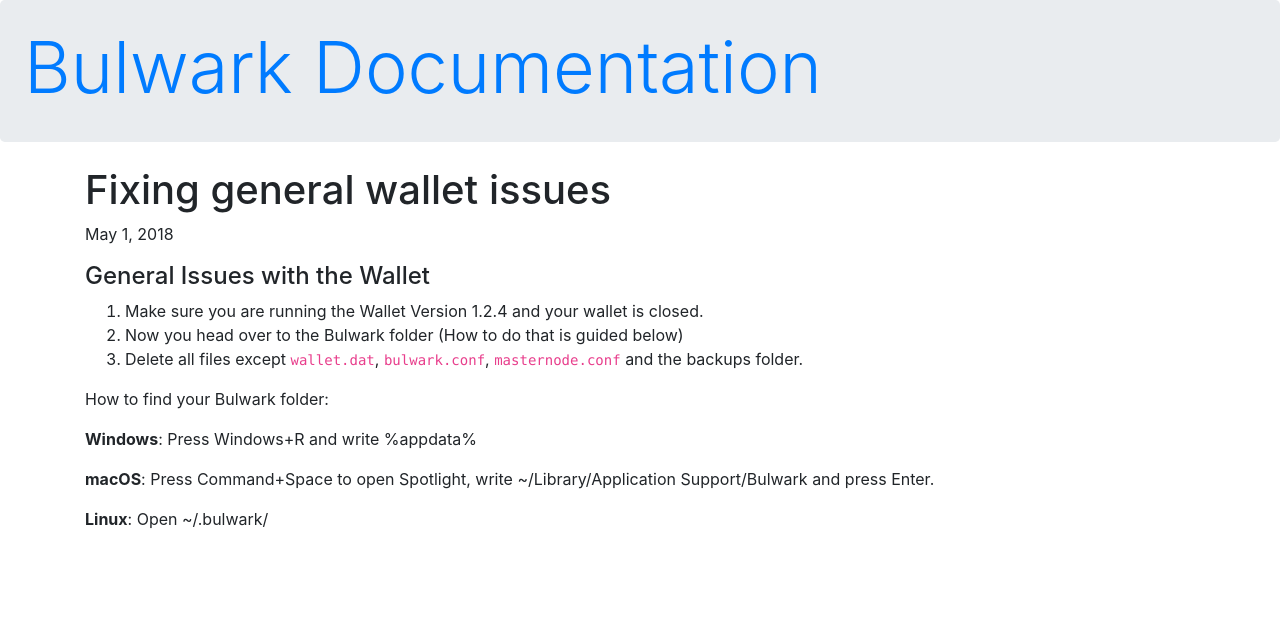
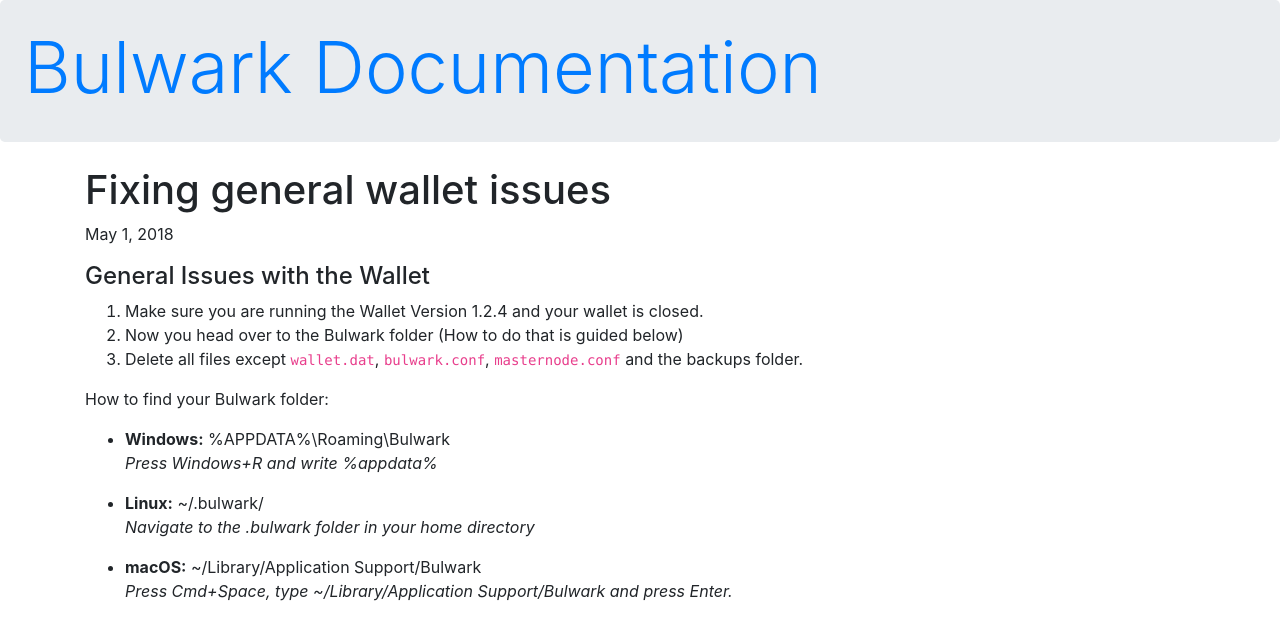
Before and after one commit to bulwark-crypto/Bulwark-KB, a Jekyll site: the page built from _posts/2018-05-01-GeneralWalletIssues.markdown, in a window 1280 px wide. Shown: the top 640 px of the page. Built offline with Jekyll 4.4.1, drawn with Linux system fonts in a browser that asks for light colours.

Commit message:
Posts cleanup

````diff
--- a/_posts/2018-05-01-GeneralWalletIssues.markdown
+++ b/_posts/2018-05-01-GeneralWalletIssues.markdown
@@ -15,8 +15,11 @@
 
 How to find your Bulwark folder:
 
-**Windows**: Press Windows+R and write %appdata%
+* **Windows:** %APPDATA%\\Roaming\\Bulwark
+_Press Windows+R and write %appdata%_
 
-**macOS**: Press Command+Space to open Spotlight, write ~/Library/Application Support/Bulwark and press Enter.
+* **Linux:** ~/.bulwark/
+_Navigate to the .bulwark folder in your home directory_
 
-**Linux**: Open ~/.bulwark/
+* **macOS:** ~/Library/Application Support/Bulwark
+_Press Cmd+Space, type ~/Library/Application Support/Bulwark and press Enter._
--- a/_posts/2018-05-01-HowToLoadBootstrap.markdown
+++ b/_posts/2018-05-01-HowToLoadBootstrap.markdown
@@ -10,7 +10,7 @@
 
 
 Instructions for loading a Bootstrap
-1. Extract contents of file: https://github.com/bulwark-crypto/Bulwark/releases/download/1.2.4/bootstrap.dat.zip
+1. Extract contents of file: [bootstrap.dat.zip](https://github.com/bulwark-crypto/Bulwark/releases/download/1.2.4/bootstrap.dat.zip)
 2. Close your wallet.
 3. Move bootstrap.dat into your appdata folder. Always be sure to keep backups of your ```wallet.dat``` and ```masternode.conf``` in a seperate folder
 4. Restart your wallet, you should see "indexing blocks from disc" on the bottom left of your wallet.
````
Also changed, not shown: _posts/2018-05-01-MNInstallGuide.markdown (+8 -3 lines), _posts/2018-05-01-SocialMediaPages.markdown (+12 -14 lines).
